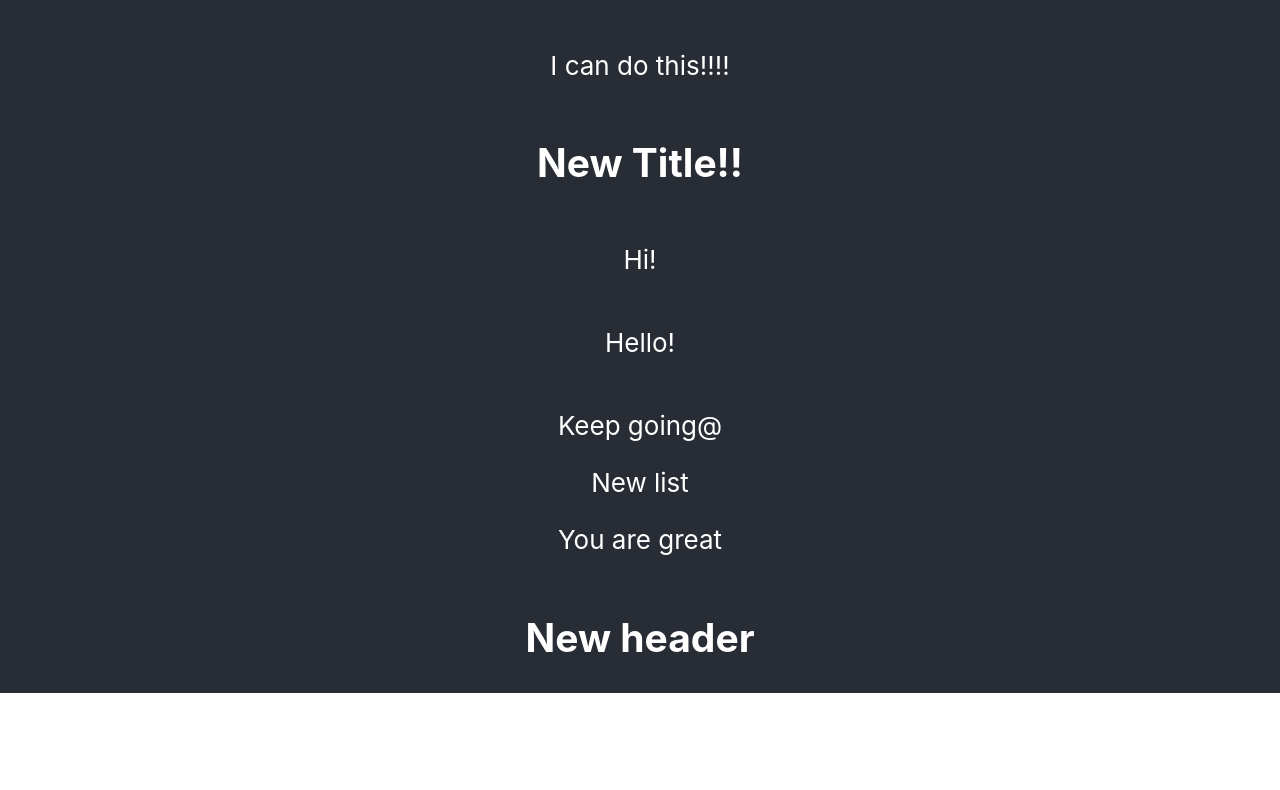
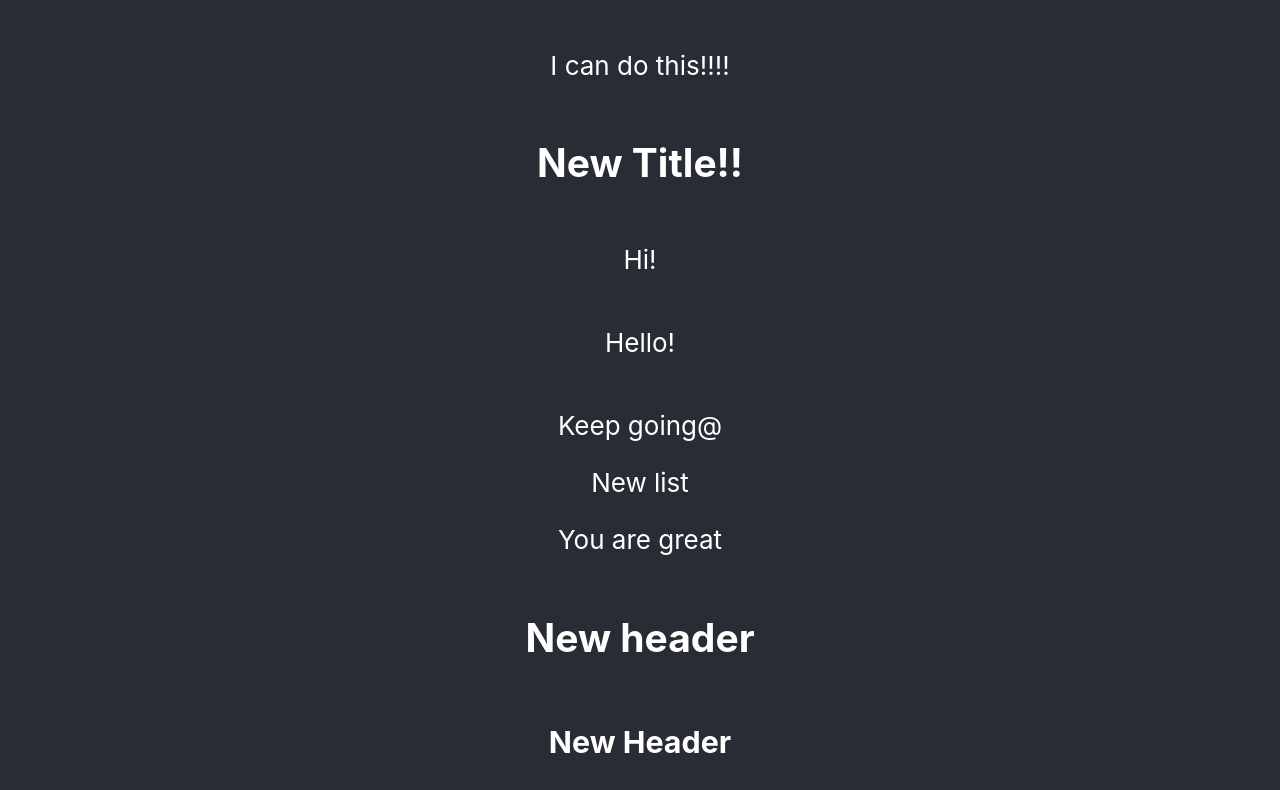
Before and after one commit to tyler-ray90/testing-05-18, a React (Create React App) app: page / in a window 1280 px wide. Shown: the part 524-1314 px from the top of the page. Before the commit the page ends 1217 px from the top, so only its background shows below. Built offline with nearby package versions, Linux system fonts and the light colour scheme.

Commit message:
new commit

```diff
--- a/src/App.js
+++ b/src/App.js
@@ -19,6 +19,7 @@ function App() {
         <l>New list</l>
         <p>You are great</p>
         <h2>New header</h2>
+        <h3>New Header</h3>
 
       </header>
     </div>
```
